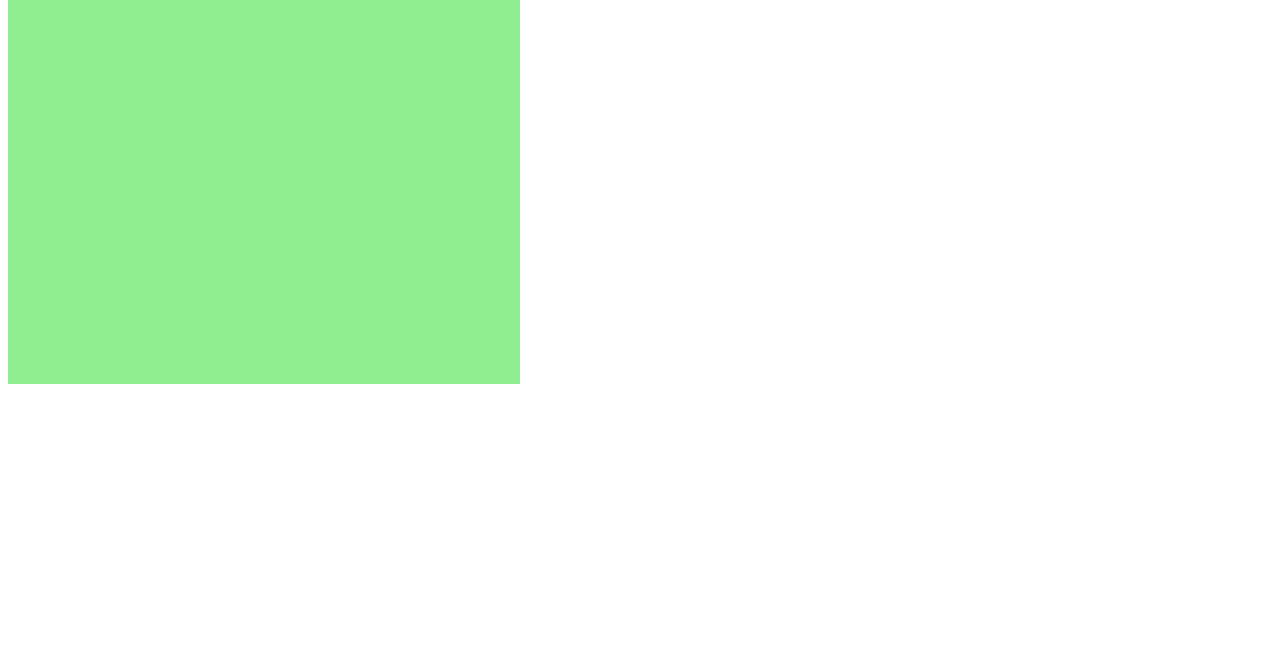
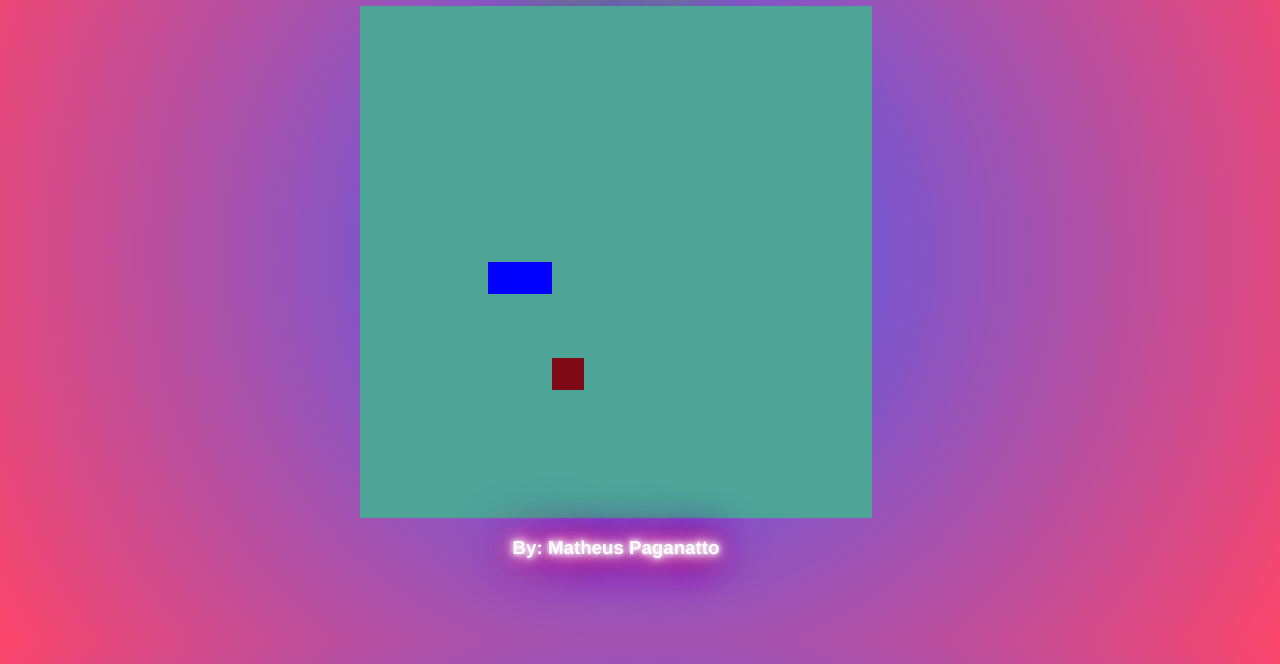
Before and after one commit to MatheusSalles07/Snake, a plain HTML site: page index.html in a window 1280 px wide. Shown: the part 136-800 px from the top of the page. Drawn offline with Linux system fonts and the light colour scheme.

Commit message:
Snake Game

```diff
--- a/index.css
+++ b/index.css
@@ -0,0 +1,17 @@
+body {
+    height: 95vh;
+    width: 95vw;
+    display: flex;
+    flex-direction: column;
+    justify-content: center;
+    align-items: center;
+    background: rgb(63, 94, 251);
+    background: radial-gradient(circle, rgba(63, 94, 251, 1) 0%, rgba(252, 70, 107, 1) 100%);
+    text-shadow: 0 0 5px #FFF, 0 0 10px #FFF, 0 0 15px #FFF, 0 0 20px #49ff18, 0 0 30px #49FF18, 0 0 40px #49FF18, 0 0 55px #49FF18, 0 0 75px #49ff18, 2px 2px 2px rgba(206, 89, 55, 0);
+}
+
+.criador {
+    font-family: 'Franklin Gothic Medium', 'Arial Narrow', Arial, sans-serif;
+    color: #FFFFFF;
+    text-shadow: #FFF 0px 0px 5px, #FFF 0px 0px 10px, #FFF 0px 0px 15px, #FF2D95 0px 0px 20px, #FF2D95 0px 0px 30px, #FF2D95 0px 0px 40px, #FF2D95 0px 0px 50px, #FF2D95 0px 0px 75px;
+}
--- a/index.html
+++ b/index.html
@@ -9,6 +9,13 @@
     <title>Snake Game</title>
 </head>
 <body>
+
+    <div>
+        <h1>Snake Game</h1>
+    </div>
     <canvas id="snake" width="512" height="512"></canvas>
+    <div class="criador">
+        <h3>By: Matheus Paganatto</h3>
+    </div>
 </body>
 </html>
--- a/index.js
+++ b/index.js
@@ -1,64 +1,84 @@
+
 let canvas = document.getElementById("snake");
 let context = canvas.getContext("2d");
 let box = 32;
 let snake = [];
-let jogo = setInterval(iniciarJogo, 100);
-let direction = "right";
-
-snake[0] = {
-
+snake[0] ={
     x: 8 * box,
     y: 8 * box
-
+}
+let direction = "right";
+let food ={
+    x: Math.floor(Math.random() * 15 + 1) * box,
+    y: Math.floor(Math.random() * 15 + 1) * box
 }
 
-function criarBG() {
-    context.fillStyle = "lightgreen";
-    context.fillRect(0, 0, 16 * box, 16 * box);
+function criarBG(){
+    context.fillStyle = "#4DA497";
+    context.fillRect(0, 0, 16*box, 16*box);
 }
 
-function criarCobrinha() {
-
-    for (i = 0; i < snake.length; i++) {
-        context.fillStyle = "green";
+function criarCobrinha (){
+    for(i = 0; i < snake.length; i++){
+        context.fillStyle = "blue";
         context.fillRect(snake[i].x, snake[i].y, box, box);
-
     }
 }
 
+function drawFood (){
+    context.fillStyle = "#7D0A15";
+    context.fillRect(food.x, food.y, box, box);
+}
+
+
 document.addEventListener('keydown', update);
 
-function update(event) {
-
-    if (event.keyCode == 37 && direction != "right") direction = "left";
-    if (event.keyCode == 38 && direction != "down") direction = "up";
-    if (event.keyCode == 39 && direction != "left") direction = "right";
-    if (event.keyCode == 40 && direction != "up") direction = "down";
-
+function update(event){
+    if(event.keyCode == 37 && direction != 'right') direction = 'left';
+    if(event.keyCode == 38 && direction != 'down') direction = 'up';
+    if(event.keyCode == 39 && direction != 'left') direction = 'right';
+    if(event.keyCode == 40 && direction != 'up') direction = 'down';
 }
 
-function iniciarJogo() {
+function iniciarJogo(){
+
+    if(snake[0].x > 15*box && direction == "right") snake[0].x = 0;
+    if(snake[0].x < 0 && direction == 'left') snake[0].x = 16 * box;
+    if(snake[0].y > 15*box && direction == "down") snake[0].y = 0;
+    if(snake[0].y < 0 && direction == 'up') snake[0].y = 16 * box;
+
+    for(i = 1; i < snake.length; i++){
+        if(snake[0].x == snake[i].x && snake[0].y == snake[i].y){
+            clearInterval(jogo);
+            alert('Game Over  :(');
+        }
+    }
 
     criarBG();
     criarCobrinha();
+    drawFood();
 
     let snakeX = snake[0].x;
     let snakeY = snake[0].y;
 
-    if (direction == "right") snakeX += box;
-    if (direction == "left") snakeX -= box;
+    if(direction == "right") snakeX += box;
+    if(direction == "left") snakeX -= box;
     if (direction == "up") snakeY -= box;
-    if (direction == "down") snakeY += box;
+    if(direction == "down") snakeY += box;
 
-    snake.pop();
+    if(snakeX != food.x || snakeY != food.y){
+        snake.pop();
+    }else{
+        food.x = Math.floor(Math.random() * 15 +1) * box;
+        food.y = Math.floor(Math.random() * 15 +1) * box;
+    }
 
-    let newHead = {
-
+    let newHead ={
         x: snakeX,
-        y: snakeY,
-
+        y: snakeY
     }
 
     snake.unshift(newHead);
+}
 
-}
+let jogo = setInterval(iniciarJogo, 80);
```
